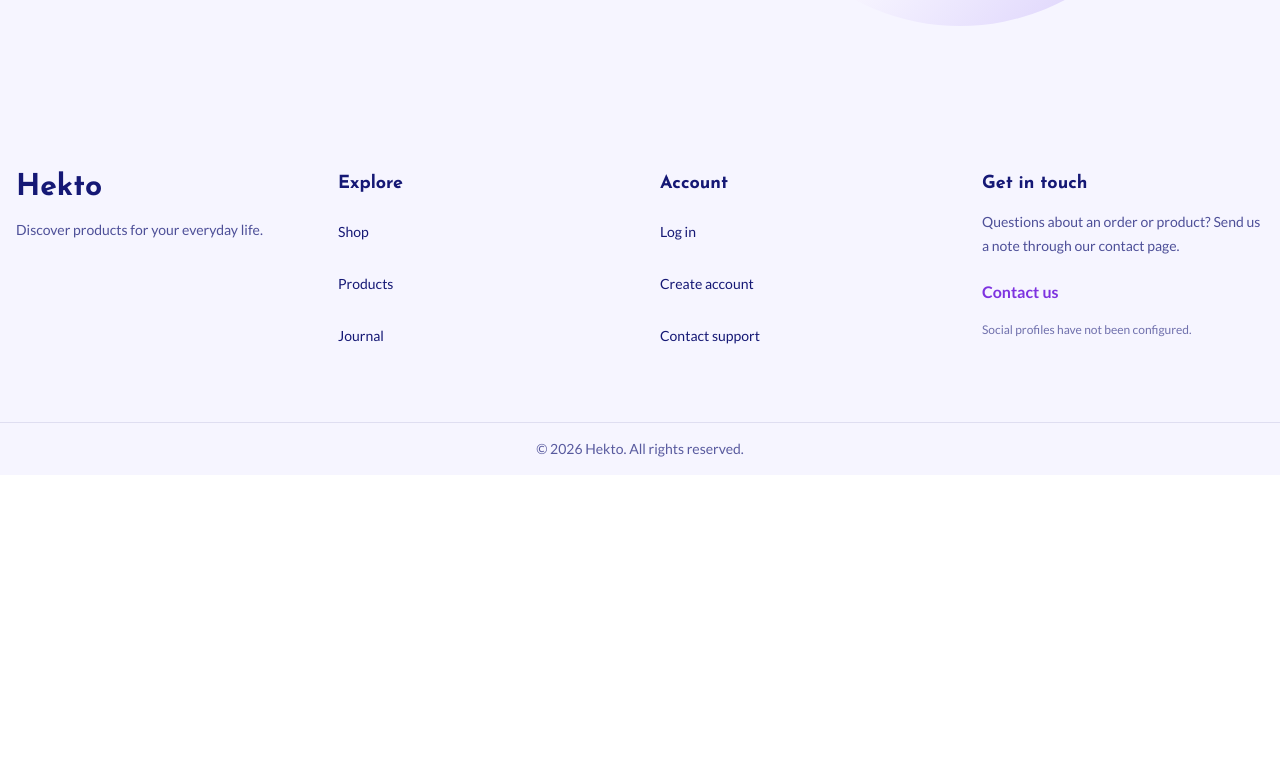
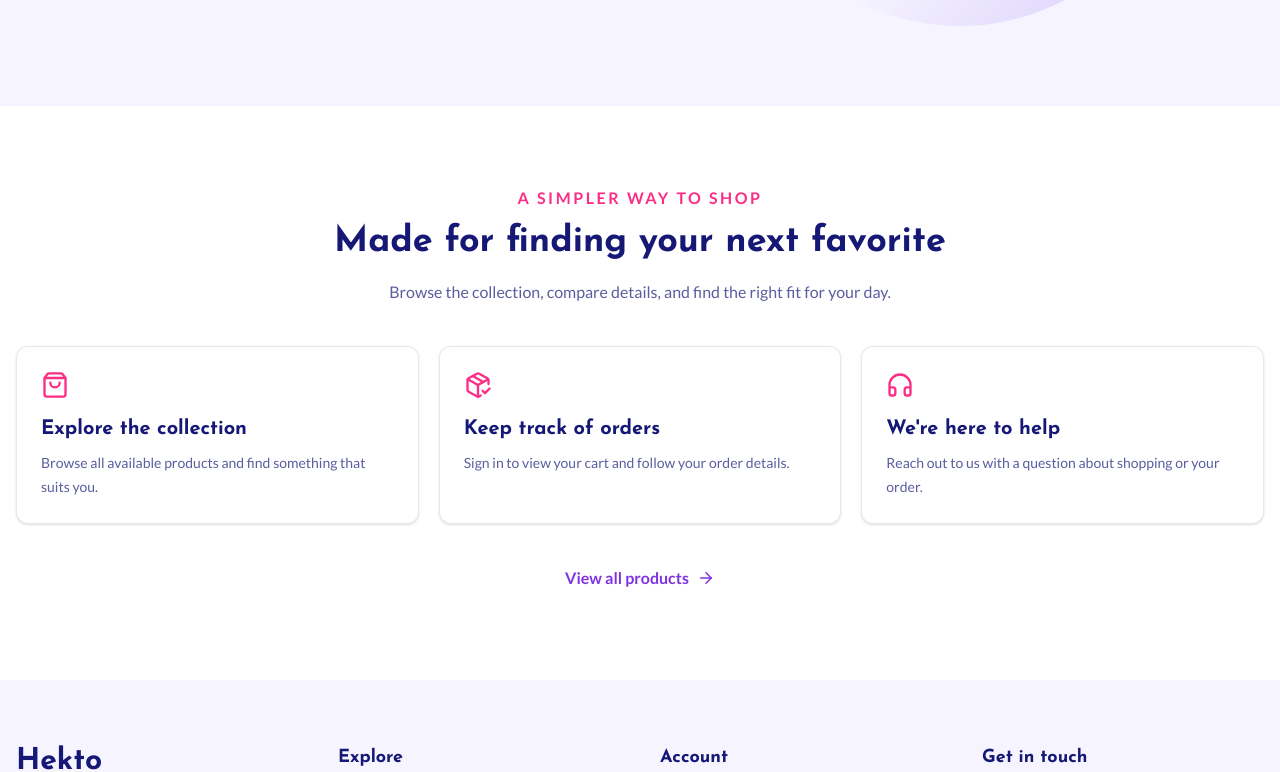
Before and after one commit to GyanendraAryal/e-commerce, a React (Vite) app: page / in a window 1280 px wide. Shown: the part 631-1403 px from the top of the page. Before the commit the page ends 1106 px from the top, so only its background shows below. Built offline with nearby package versions, Linux system fonts and the light colour scheme; no server answers.

Commit message:
Update home page

```diff
--- a/src/pages/Home.tsx
+++ b/src/pages/Home.tsx
@@ -1,13 +1,82 @@
-// import Navbar from "../components/Navbar"
-// import Footer from "../components/Footer"
-import HeroBanner from "../components/HeroBanner"
+import HeroBanner from "../components/HeroBanner";
+import {
+  ArrowRight,
+  Headphones,
+  PackageCheck,
+  ShoppingBag,
+} from "lucide-react";
+import { Link } from "react-router-dom";
+import { Card, Section } from "../components/ui";
 
 function Home() {
-    return (
-        <>
-            <HeroBanner/>
-        </>
-    )
+  return (
+    <div>
+      <HeroBanner />
+      <Section>
+        <div className="mx-auto max-w-2xl text-center">
+          <p className="text-secondary font-bold tracking-[0.16em] uppercase">
+            A simpler way to shop
+          </p>
+          <h2 className="font-josefin text-primary-dark mt-3 text-3xl font-bold sm:text-4xl">
+            Made for finding your next favorite
+          </h2>
+          <p className="text-primary-dark/70 mt-4 leading-7">
+            Browse the collection, compare details, and find the right fit for
+            your day.
+          </p>
+        </div>
+        <div className="mt-10 grid gap-5 sm:grid-cols-2 lg:grid-cols-3">
+          <Card>
+            <ShoppingBag
+              className="text-secondary"
+              size={28}
+              aria-hidden="true"
+            />
+            <h3 className="font-josefin mt-4 text-xl font-bold">
+              Explore the collection
+            </h3>
+            <p className="text-primary-dark/70 mt-2 text-sm leading-6">
+              Browse all available products and find something that suits you.
+            </p>
+          </Card>
+          <Card>
+            <PackageCheck
+              className="text-secondary"
+              size={28}
+              aria-hidden="true"
+            />
+            <h3 className="font-josefin mt-4 text-xl font-bold">
+              Keep track of orders
+            </h3>
+            <p className="text-primary-dark/70 mt-2 text-sm leading-6">
+              Sign in to view your cart and follow your order details.
+            </p>
+          </Card>
+          <Card className="sm:col-span-2 lg:col-span-1">
+            <Headphones
+              className="text-secondary"
+              size={28}
+              aria-hidden="true"
+            />
+            <h3 className="font-josefin mt-4 text-xl font-bold">
+              We're here to help
+            </h3>
+            <p className="text-primary-dark/70 mt-2 text-sm leading-6">
+              Reach out to us with a question about shopping or your order.
+            </p>
+          </Card>
+        </div>
+        <div className="mt-8 text-center">
+          <Link
+            to="/products"
+            className="text-primary hover:text-secondary inline-flex min-h-11 items-center gap-2 font-bold"
+          >
+            View all products <ArrowRight size={18} aria-hidden="true" />
+          </Link>
+        </div>
+      </Section>
+    </div>
+  );
 }
 
-export default Home
+export default Home;
```
